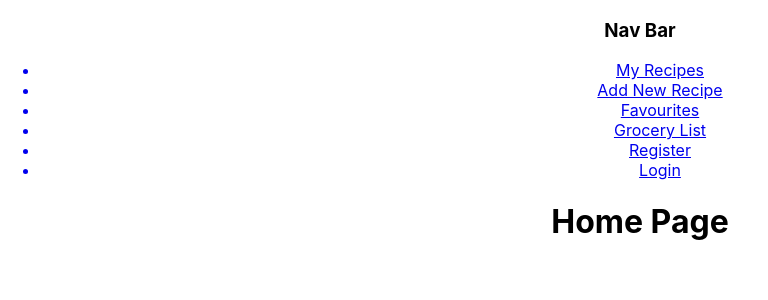
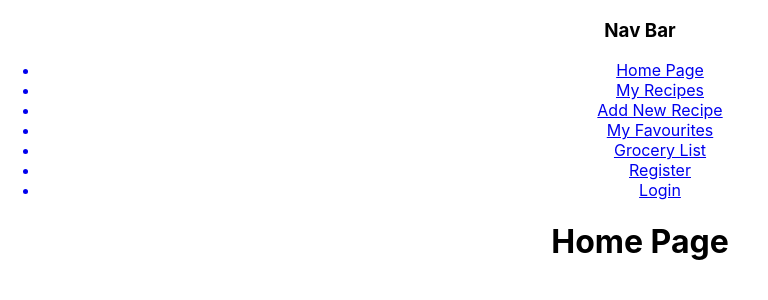
Before and after one commit to denn15law/ez-chef, a React (Create React App) app in the folder frontend/: page / in a window 1280 px wide. Shown: the top 300 px of the page, without its empty margins (0-768 px from the left). Built offline with nearby package versions, Linux system fonts and the light colour scheme.

Commit message:
Add link to home page on navbar

```diff
--- a/frontend/src/components/Nav.js
+++ b/frontend/src/components/Nav.js
@@ -6,6 +6,9 @@ const Nav = (props) => {
     <nav>
       <h3>Nav Bar</h3>
       <ul className="nav-links">
+        <Link to="/">
+          <li>Home Page</li>
+        </Link>
         <Link to="/myrecipes">
           <li>My Recipes</li>
         </Link>
@@ -13,7 +16,7 @@ const Nav = (props) => {
           <li>Add New Recipe</li>
         </Link>
         <Link to="/favourites">
-          <li>Favourites</li>
+          <li>My Favourites</li>
         </Link>
         <Link to="/grocerylist">
           <li>Grocery List</li>
```
